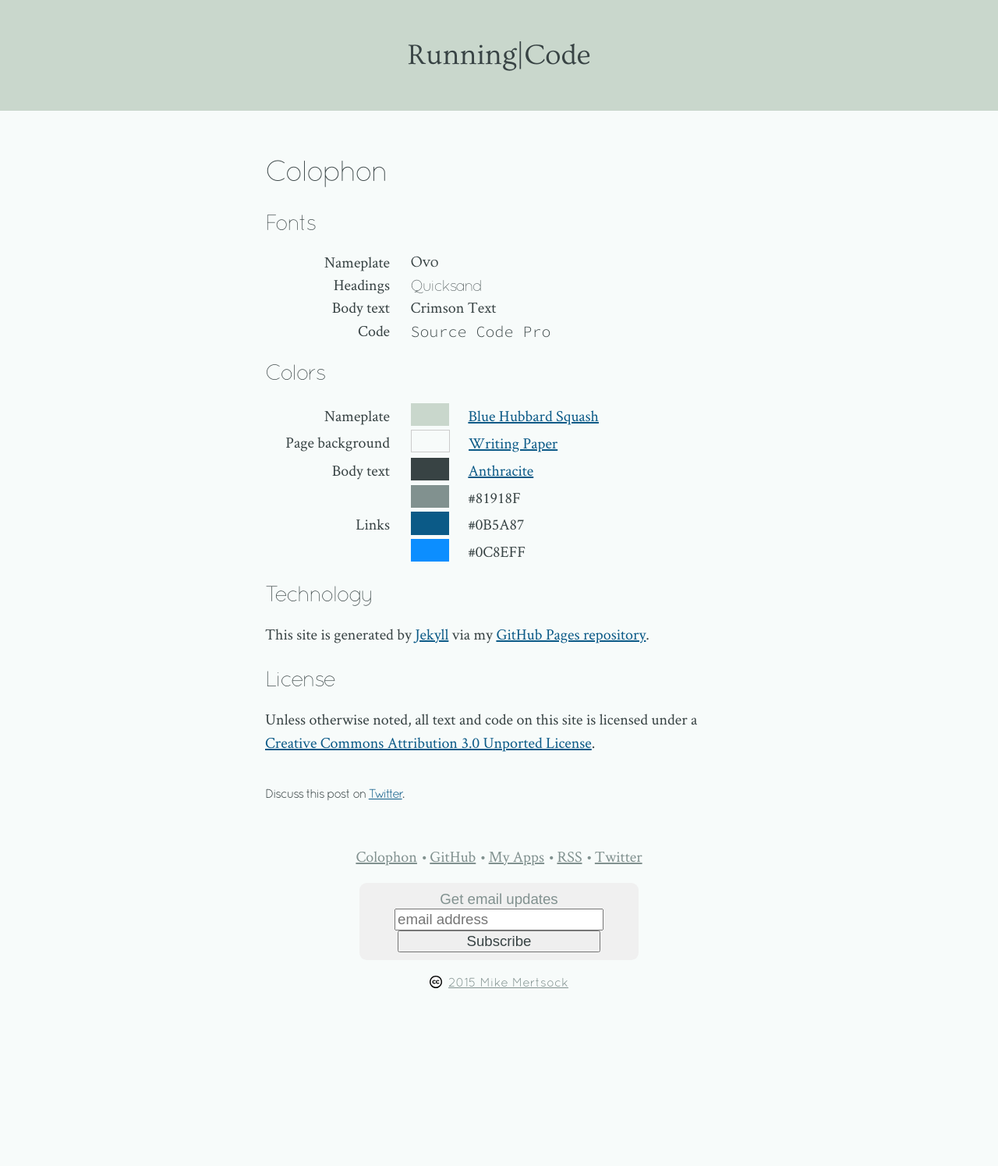
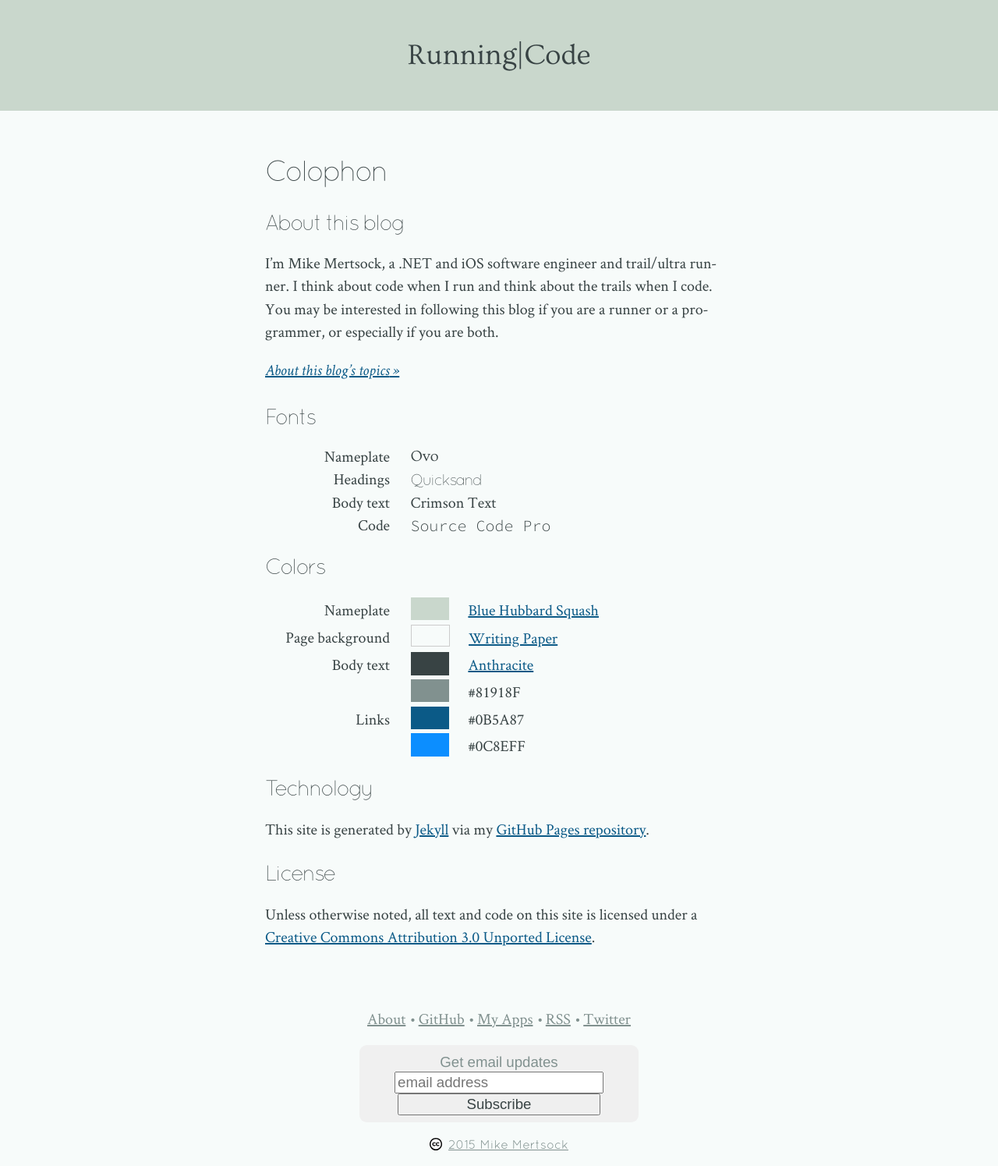
Before and after one commit to mmertsock/mmertsock.github.io, a Jekyll site: the page built from colophon/index.md, in a window 1280 px wide. Shown: the whole page at 78% size. Built offline with Jekyll 4.4.1, drawn with Linux system fonts in a browser that asks for light colours; comment, search, counter and statistics services are not loaded; before the commit the page ends 1287 px from its top, so only the background shows below that.

Commit message:
About-this-site aded to colophon

```diff
--- a/_includes/sitelinks.html
+++ b/_includes/sitelinks.html
@@ -1,6 +1,6 @@
 <nav class="links">
     <ul>
-        <li><a href="{{ site.url }}/colophon/">Colophon</a></li>
+        <li><a href="{{ site.url }}/colophon/">About</a></li>
         <li><a href="https://github.com/mmertsock/mmertsock.github.io">GitHub</a></li>
         <li><a href="http://www.esker-apps.com/">My Apps</a></li>
         <li><a href="{{ site.url }}/feed.xml">RSS</a></li>
--- a/_layouts/post.html
+++ b/_layouts/post.html
@@ -10,7 +10,9 @@ layout: default
 
 </article>
 
+{% if page.no_discuss != true %}
 <div class="discuss">
     Discuss this post on
     <a href="https://twitter.com/mmertsock">Twitter</a>.
 </div>
+{% endif %}
--- a/_posts/2015-03-09-finding-direction.markdown
+++ b/_posts/2015-03-09-finding-direction.markdown
@@ -13,4 +13,4 @@ Similarly, this and last year have felt like good years. They have arguably been
 
 Life is easier, I think, when you focus on the few things for which you are naturally motivated to devote *hard work* with the limited time you have. Many pursuits will only hold your attention sufficiently for dabbling but not for mastery; I have had to explicitly remind myself that it is OK to abandon these, even if they have been an occasional interest for years. This is what allows for focus.
 
-I think that when you are willing to focus and truly work hard on something, you can multiply creativity and productivity. The past two years have been successful for me because I have learned specifically where my skills and interests currently are. In programming: APIs, tools, and productivity; in fitness: long-distance trail running. These interests have even intersected in unexpected ways, resulting in some great experiences. This blog loosely revolves around these programming and running interests, and their relationship and interactions in my life.
+I think that when you are willing to focus and truly work hard on something, you can multiply creativity and productivity. The past two years have been successful for me because I have learned specifically where my skills and interests currently are. In programming: APIs, tools, and productivity; in fitness: long-distance trail running. These interests have even intersected in unexpected ways, resulting in some great experiences. This blog loosely revolves around these programming and running interests, and their relationship and interactions in my life. Thus the title, *Running Code*.
--- a/colophon/index.md
+++ b/colophon/index.md
@@ -1,7 +1,14 @@
 ---
 title: Colophon
 layout: post
+no_discuss: true
 ---
+
+## About this blog
+
+I’m Mike Mertsock, a .NET and iOS software engineer and trail/ultra runner. I think about code when I run and think about the trails when I code. You may be interested in following this blog if you are a runner or a programmer, or especially if you are both.
+
+<p><a href="{{ site.url }}/2015/03/09/finding-direction/" class="more">About this blog’s topics</a></p>
 
 ## Fonts
 
--- a/css/main.css
+++ b/css/main.css
@@ -228,11 +228,11 @@ body > footer p {
     margin-top: 0;
 }
 
-.excerpt .more {
+.more {
     font-style: italic;
 }
 
-.excerpt .more:after {
+.more:after {
     content: " »";
 }
 
```
